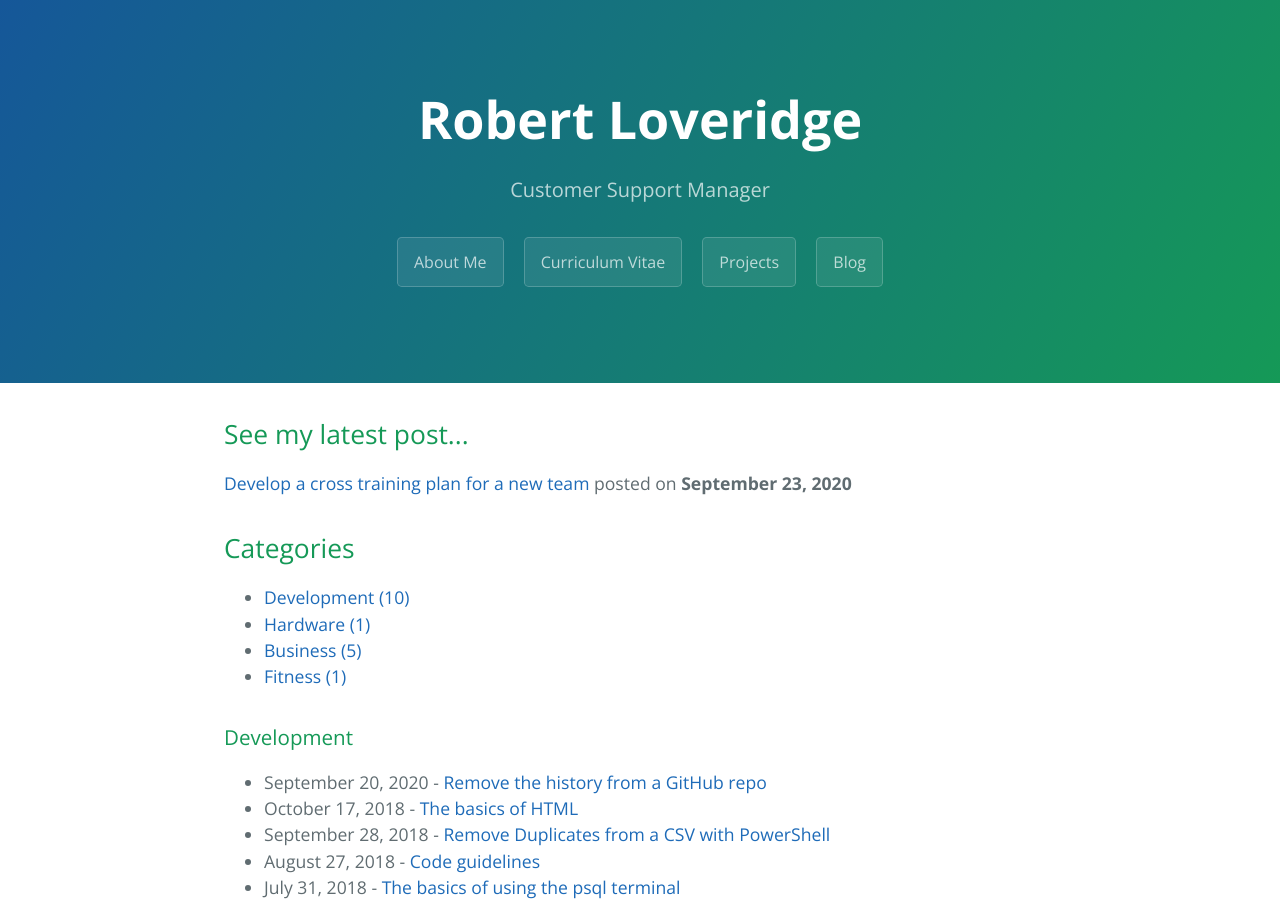
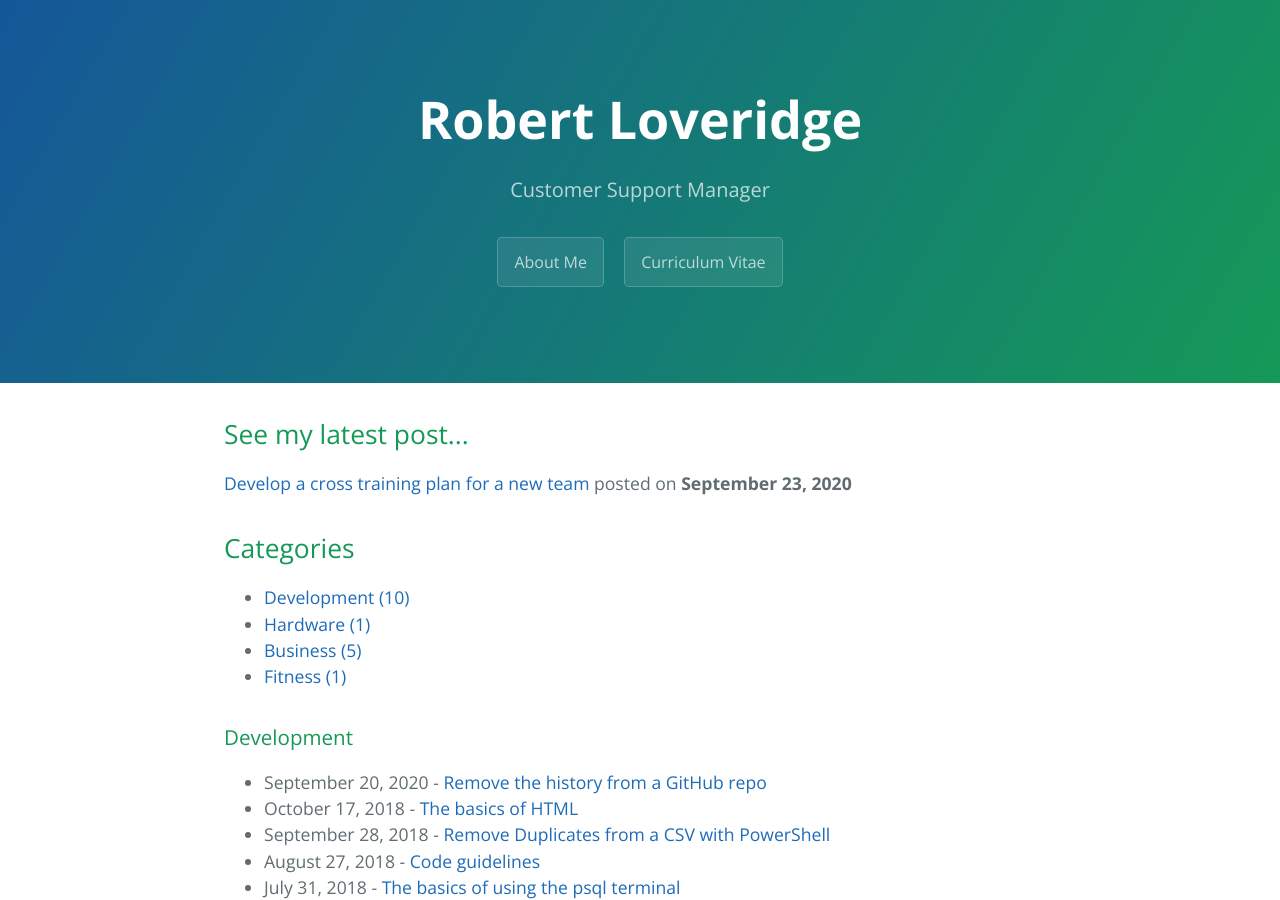
Before and after one commit to robertloveridge/robertloveridge.github.io, a Jekyll site: the page built from index.html, in a window 1280 px wide and 900 px high. Built offline with Jekyll 4.4.1, drawn with Linux system fonts in a browser that asks for light colours; the list of posts is cut into pages by our own code.

Commit message:
Update page-header.html

```diff
--- a/_includes/page-header.html
+++ b/_includes/page-header.html
@@ -4,6 +4,6 @@
 <a href="/about" class="btn">About Me</a>
 <a href="/curriculum_vitae" class="btn">Curriculum Vitae</a>
 <!--a href="/recommendations" class="btn">Recommendations</a-->
-<a href="/projects" class="btn">Projects</a>
-<a href="/" class="btn">Blog</a>
+<!-- href="/projects" class="btn">Projects</a-->
+<!-- href="/" class="btn">Blog</a-->
 </section>
```
